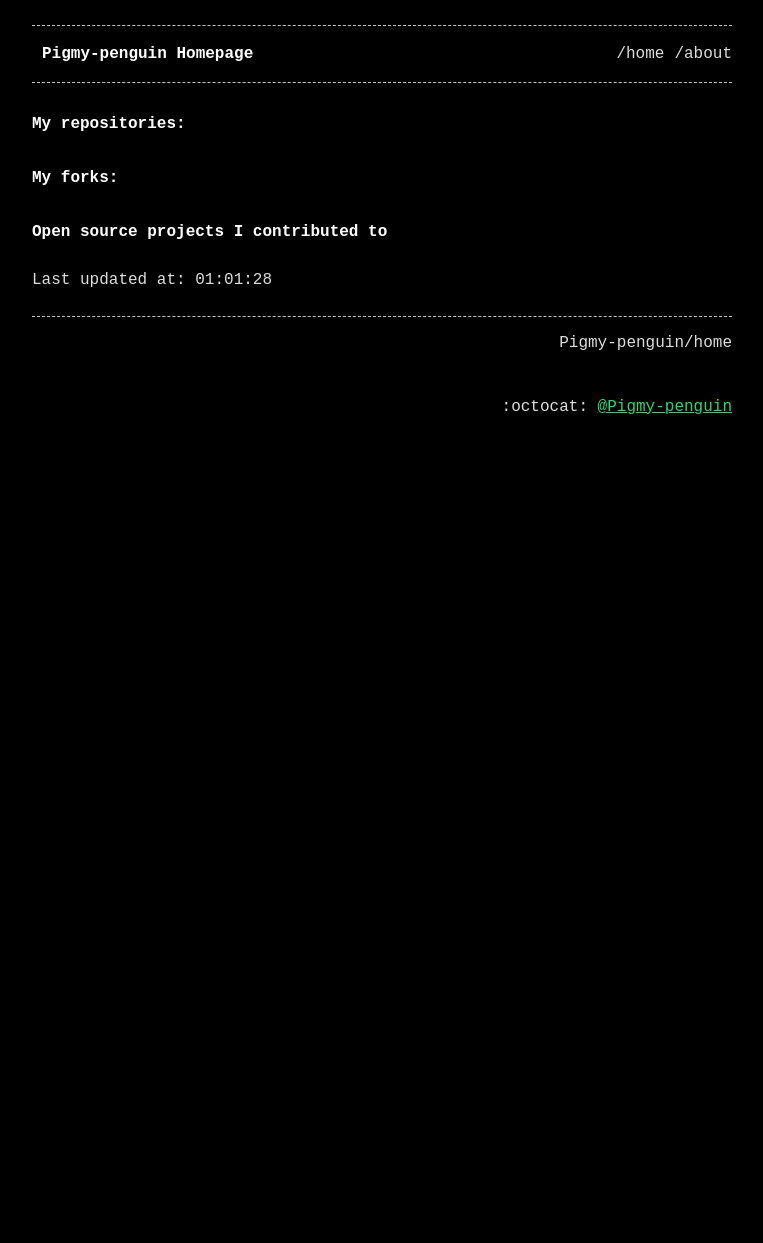
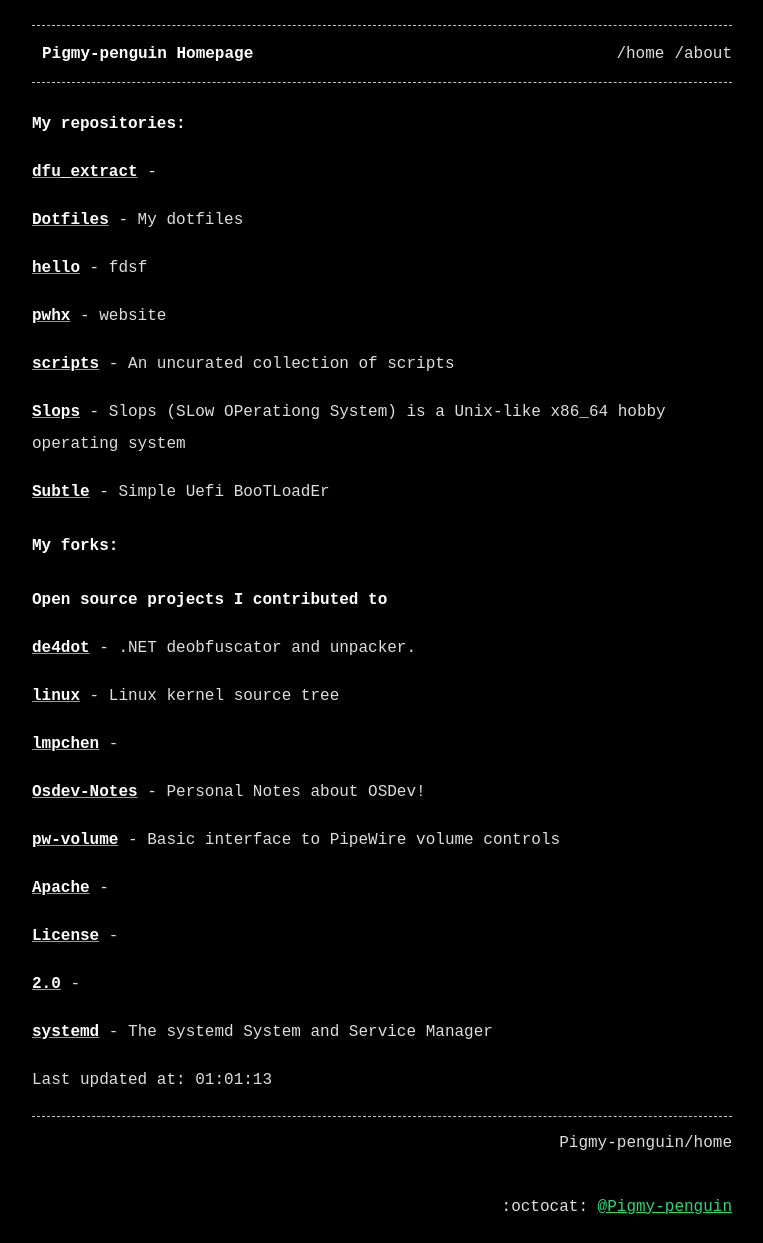
Before and after one commit to Pigmy-penguin/Pigmy-penguin.github.io, a Jekyll site: the page built from index.md, in a window 1280 px wide. Shown: the whole page, without its empty margins (258-1021 px from the left). Built offline with Jekyll 4.4.1, drawn with Linux system fonts in a browser that asks for light colours; before the commit the page ends 900 px from its top, so only the background shows below that.

Commit message:
Auto updating the website

```diff
--- a/index.md
+++ b/index.md
@@ -7,8 +7,40 @@ title: Pigmy-penguin Homepage
 
 ## My repositories:
 
+[**dfu_extract**](https://github.com/Pigmy-penguin/dfu_extract) -
+
+[**Dotfiles**](https://github.com/Pigmy-penguin/Dotfiles) - My dotfiles
+
+[**hello**](https://github.com/Pigmy-penguin/hello) - fdsf
+
+[**pwhx**](https://github.com/Pigmy-penguin/pwhx) - website
+
+[**scripts**](https://github.com/Pigmy-penguin/scripts) - An uncurated collection of scripts
+
+[**Slops**](https://github.com/Pigmy-penguin/Slops) - Slops (SLow OPerationg System) is a Unix-like x86_64 hobby operating system
+
+[**Subtle**](https://github.com/Pigmy-penguin/Subtle) - Simple Uefi BooTLoadEr
+
 ## My forks:
 ### Open source projects I contributed to
 
+[**de4dot**](https://github.com/Pigmy-penguin/de4dot) - .NET deobfuscator and unpacker.
 
-Last updated at: 01:01:28
+[**linux**](https://github.com/Pigmy-penguin/linux) - Linux kernel source tree
+
+[**lmpchen**](https://github.com/Pigmy-penguin/lmpchen) -
+
+[**Osdev-Notes**](https://github.com/Pigmy-penguin/Osdev-Notes) - Personal Notes about OSDev!
+
+[**pw-volume**](https://github.com/Pigmy-penguin/pw-volume) - Basic interface to PipeWire volume controls
+
+[**Apache**](https://github.com/Pigmy-penguin/Apache) -
+
+[**License**](https://github.com/Pigmy-penguin/License) -
+
+[**2.0**](https://github.com/Pigmy-penguin/2.0) -
+
+[**systemd**](https://github.com/Pigmy-penguin/systemd) - The systemd System and Service Manager
+
+
+Last updated at: 01:01:13
```
Also changed, not shown: 2 other files.
